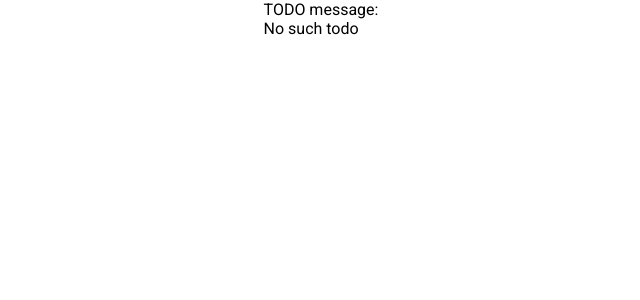
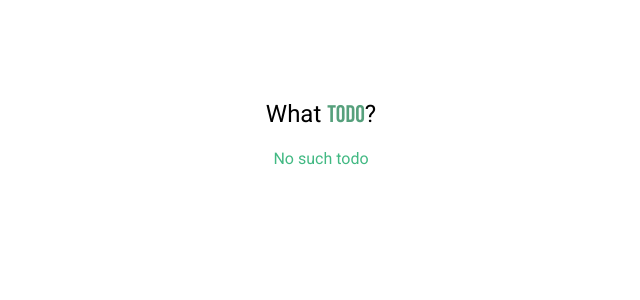
Before and after one commit to kozdro/todo-app_vue, a Vue app: page /todo-view/1 in a window 1280 px wide. Shown: the top 300 px of the page, without its empty margins (319-959 px from the left). Built offline with nearby package versions, Linux system fonts and the light colour scheme.

Commit message:
layout: task 3

```diff
--- a/src/pages/TodoView.vue
+++ b/src/pages/TodoView.vue
@@ -1,7 +1,7 @@
 <template>
   <section class="todo-view">
-    <div>TODO message:</div>
-    <div>{{ currentTodo ? currentTodo.msg : "No such todo" }}</div>
+    <div class="todo-view__question">What <span>todo</span>?</div>
+    <div class="todo-view__answer">{{ currentTodo ? currentTodo.msg : "No such todo" }}</div>
   </section>
 </template>
 <script>
@@ -17,8 +17,24 @@ export default {
 }
 </script>
 <style lang="scss" scoped>
-.todo-view{
+.todo-view {
   display: flex;
   flex-direction: column;
+  align-items: center;
+  margin-top: 100px;
+
+  &__question {
+    font-size: 1.5em;
+    margin-bottom: 20px;
+
+    & span {
+      font-family: 'Bebas Neue';
+      color: #56a07c;
+    }
+  }
+
+  &__answer {
+    color: #42b983;
+  }
 }
 </style>
```
